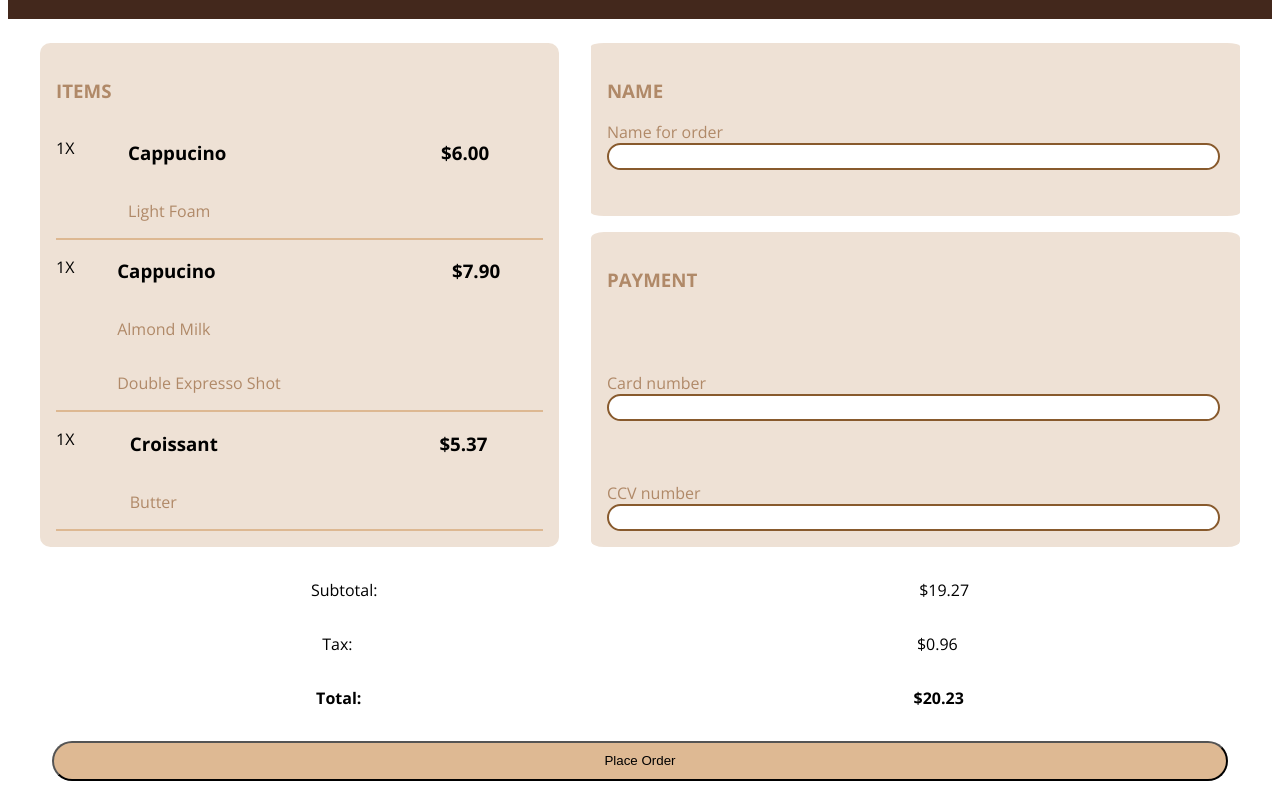
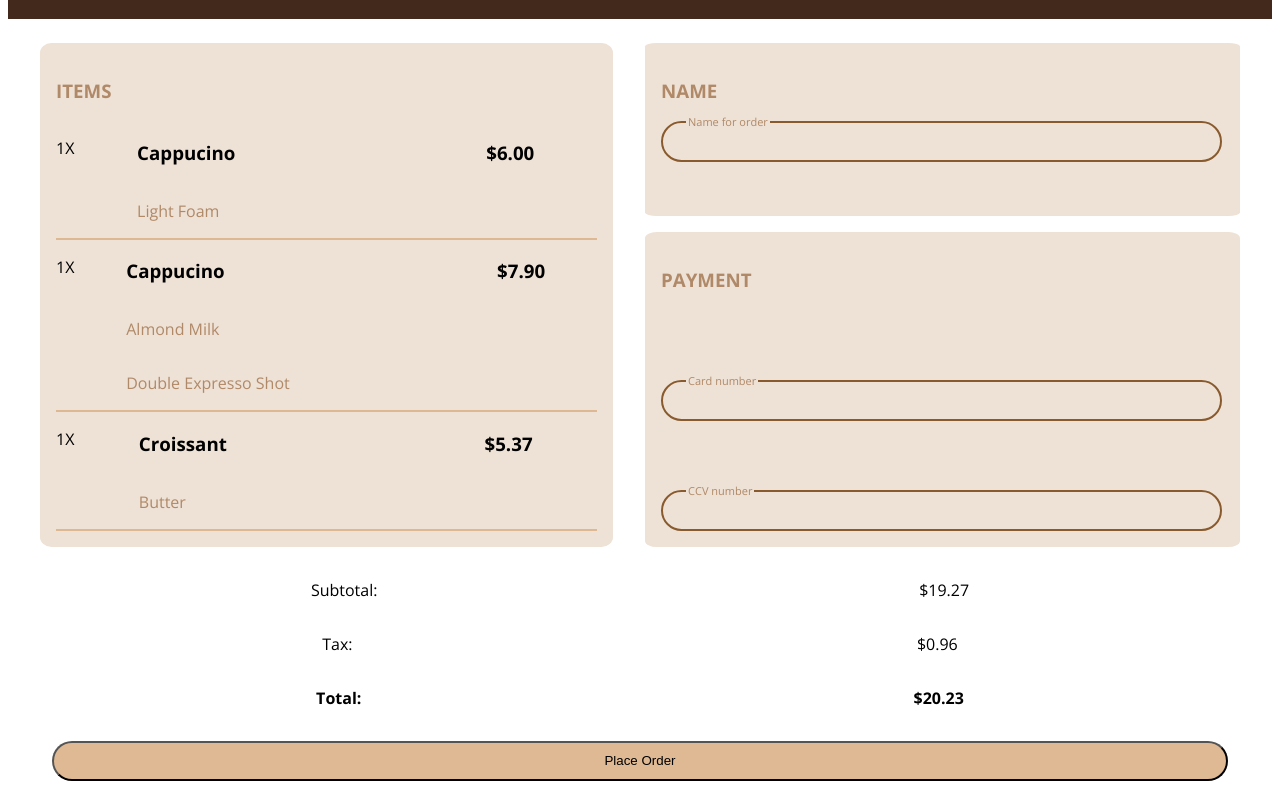
Before and after one commit to ab-rai/Complete-Intro-to-Web-Development-v3, a plain HTML site: page coffeeMasters.html in a window 1280 px wide. Shown: the part 75-864 px from the top of the page. Drawn offline with nearby package versions, Linux system fonts and the light colour scheme.

Commit message:
Adding Coffee Masters Assignment

```diff
--- a/coffeeMastresStyle.css
+++ b/coffeeMastresStyle.css
@@ -127,4 +127,29 @@
     width: 98%;
     text-indent: 18px;
     font-size: 18px;
+    background-color: #eee1d5;
+    width: 98%;
 }
+
+.input-group {
+    position: relative;
+    display: inline-block;
+    width: 98%;
+  }
+
+.user-input {
+border-color: #885a2d;
+padding: 8px;
+border-radius: 100px;
+
+}
+
+.user-input-label {
+background-color: #eee1d5;
+color: B08968;
+font-size: 11px;
+position: absolute;
+left: 25px;
+top: -7px;
+padding: 0 2px;
+}
```
Lines whose indentation alone changed are shown as unchanged.
